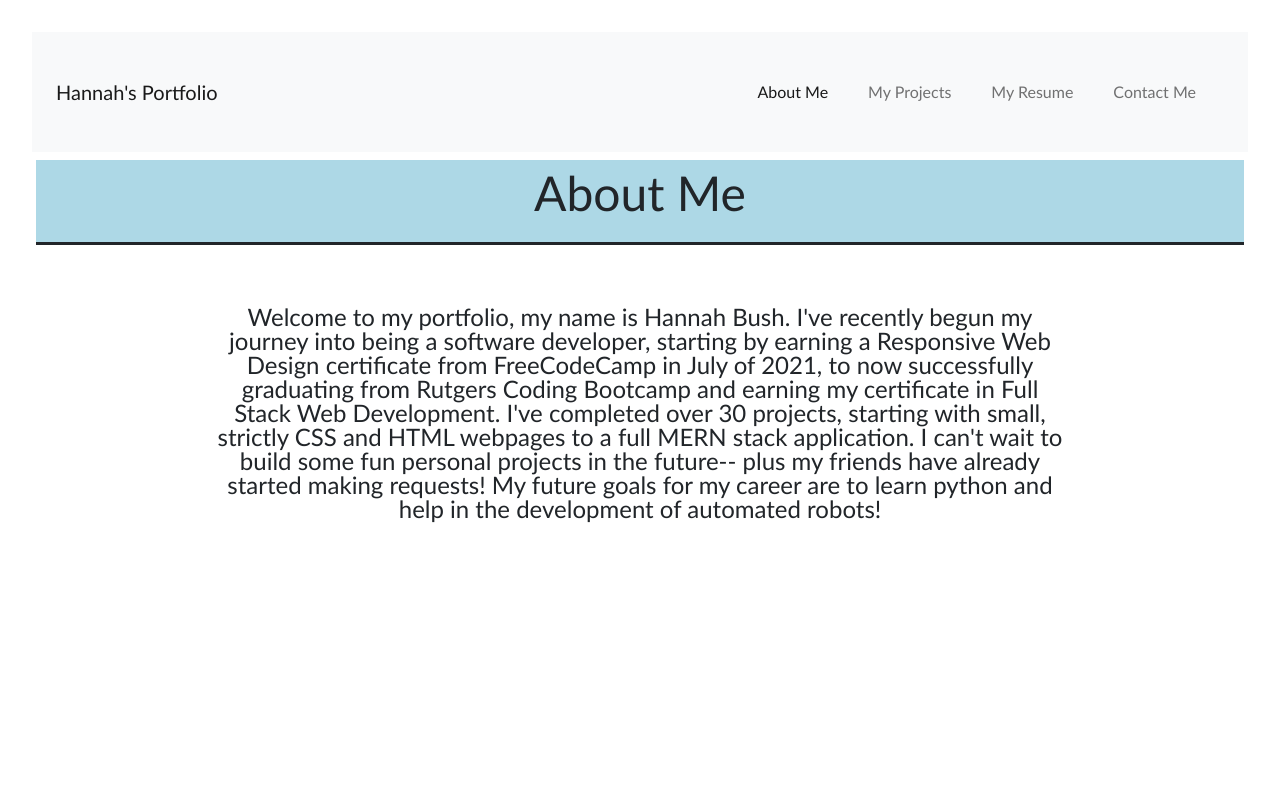
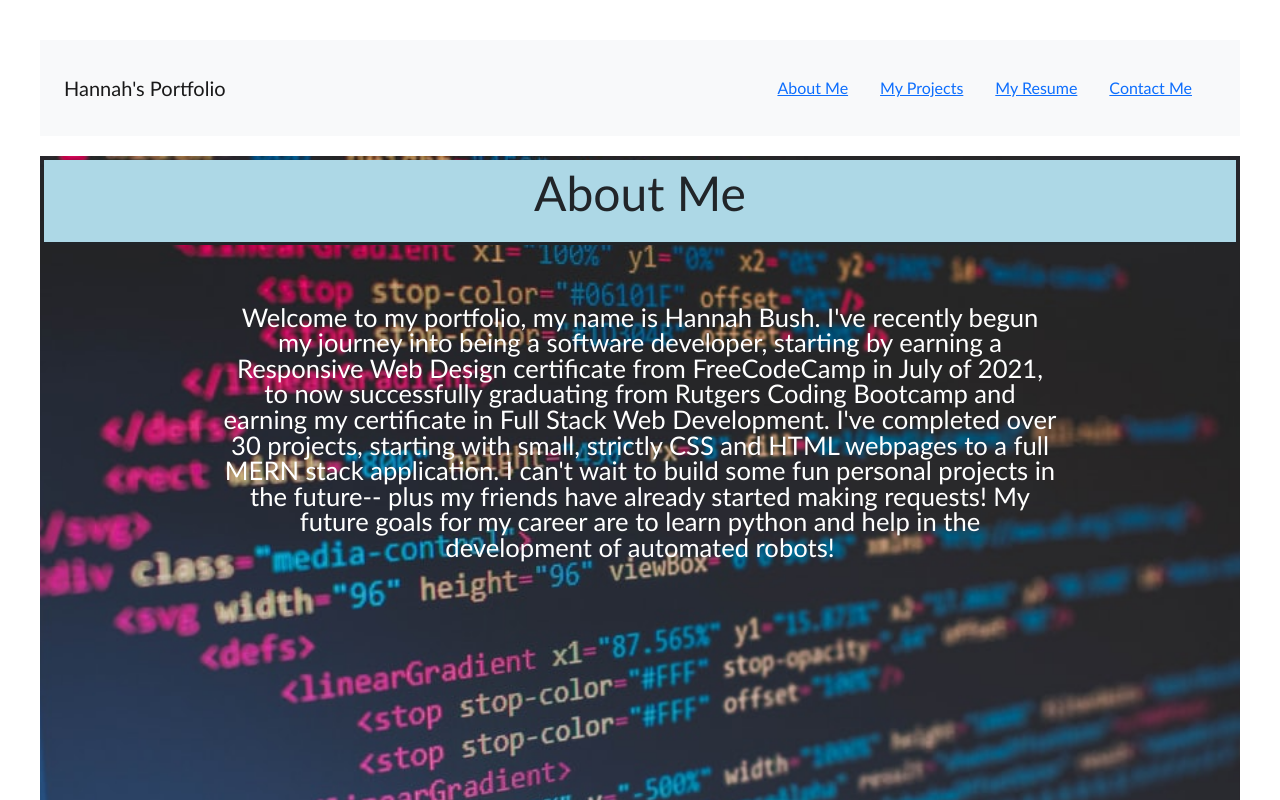
Before and after one commit to hannahisprogramming/react-portfolio, a React (Create React App) app: page /about in a window 1280 px wide. Shown: the top 800 px of the page. Built offline with nearby package versions, Linux system fonts and the light colour scheme.

Commit message:
recreated with react-router, adjusted some pages

```diff
--- a/package.json
+++ b/package.json
@@ -9,6 +9,7 @@
     "bootstrap": "^5.1.3",
     "react": "17.0.2",
     "react-dom": "17.0.2",
+    "react-router-dom": "^6.3.0",
     "react-scripts": "5.0.1",
     "web-vitals": "^2.1.4"
   },
--- a/src/App.js
+++ b/src/App.js
@@ -1,35 +1,37 @@
 import React, { useState } from 'react';
 import './App.css';
 import Nav from './components/Nav';
-import About from './components/About';
-import Projects from './components/Projects';
-import Resume from './components/Resume';
-import Contact from './components/Contact';
+import { Outlet, Link } from 'react-router-dom';
 
 function App() {
-  const [currentPage, setCurrentPage] = useState('About');
-  const handlePagechange = (page) => setCurrentPage(page);
-
-  const renderPage = () => {
-    if(currentPage === 'About') {
-      return <About />;
-    }
-    if(currentPage === 'Projects') {
-      return <Projects />
-    }
-    if(currentPage === 'Resume') {
-      return <Resume />
-    }
-
-    return <Contact />
-  }
-
   return (
     <div>
-      <Nav currentPage={currentPage} handlePagechange={handlePagechange}></Nav>
-      {renderPage()}
+      <div>
+        <Nav />
+      </div>
+      <div>
+        <Outlet />
+      </div>
     </div>
   );
 }
 
 export default App;
+
+
+  // const [currentPage, setCurrentPage] = useState('About');
+  // const handlePagechange = (page) => setCurrentPage(page);
+
+  // const renderPage = () => {
+  //   if(currentPage === 'About') {
+  //     return <About />;
+  //   }
+  //   if(currentPage === 'Projects') {
+  //     return <Projects />
+  //   }
+  //   if(currentPage === 'Resume') {
+  //     return <Resume />
+  //   }
+
+  //   return <Contact />
+  // }
--- a/src/components/About.js
+++ b/src/components/About.js
@@ -1,12 +1,9 @@
 import React from 'react';
-//hero image
-import heroImage from '../assets/codeblock.jfif';
-//<img src={heroImage} className='my-2' style={{width: "100%"}} alt="hero" />
 function About() {
   return (
-    <section className="about">
+    <section className="about hero">
       <h2 className='title'>About Me</h2>
-      <p className='text-dark'>
+      <p>
         Welcome to my portfolio, my name is Hannah Bush. I've recently begun my
         journey into being a software developer, starting by earning a Responsive
         Web Design certificate from FreeCodeCamp in July of 2021, to now successfully
--- a/src/components/Nav.js
+++ b/src/components/Nav.js
@@ -1,10 +1,11 @@
 import React from 'react';
+import { Link } from "react-router-dom";
 
-function Nav({currentPage, handlePageChange}) {
+function Nav() {
   return (
     <nav className='navbar navbar-expand-lg navbar-light bg-light'>
       <div className='container-fluid'>
-        <a  className='navbar-brand' href='#about' onClick={() => handlePageChange('About')}>
+        <a  className='navbar-brand' href='#about'>
           Hannah's Portfolio
         </a>
         <button className="navbar-toggler" type="button" data-bs-toggle="collapse" data-bs-target="#navbarNav" aria-controls="navbarNav" aria-expanded="false" aria-label="Toggle navigation">
@@ -13,32 +14,24 @@ function Nav({currentPage, handlePageChange}) {
         <div id="navbarNav" className='collapse navbar-collapse'>
           <ul className='navbar-nav ms-auto'>
             <li className='nav-item'>
-              <a href='#about' onClick={() => handlePageChange('About')}
-              className={currentPage === 'About' ? 'nav-link active' : 'nav-link'}
-              >
+              <Link to="/about">
                 About Me
-              </a>
+              </Link>
             </li>
             <li className='nav-item'>
-              <a href='#projects' onClick={() => handlePageChange('Projects')}
-              className={currentPage === 'Projects' ? 'nav-link active' : 'nav-link'}
-              >
+              <Link to="/projects">
                 My Projects
-              </a>
+              </Link>
+            </li>
+            <li className='nav-item : navActive'>
+              <Link to="/resume">
+                My Resume
+              </Link>
             </li>
             <li className='nav-item'>
-              <a href='#resume' onClick={() => handlePageChange('Resume')}
-              className={currentPage === 'Resume' ? 'nav-link active' : 'nav-link'}
-              >
-                My Resume
-              </a>
-            </li>
-            <li className='nav-item'>
-              <a href='#contact' onClick={() => handlePageChange('Contact')}
-              className={currentPage === 'Contact' ? 'nav-link active' : 'nav-link'}
-              >
+              <Link to="/contact">
                 Contact Me
-              </a>
+              </Link>
             </li>
           </ul>
         </div>
--- a/src/components/Projects.js
+++ b/src/components/Projects.js
@@ -3,13 +3,13 @@ import React from "react";
 function Projects() {
   return (
     <section className='project'>
-      <h2 id="Projects">Projects</h2>
+      <h2 id="Projects" className="title">Projects</h2>
       <div className='project'>
         <h3>Weather Dashboard</h3>
         <div className="project-img">
           <p>
             <a href="https://hannahisprogramming.github.io/weather-dashboard/" target="_blank">
-              <img src='assets/weather-dashboard.jpg' alt="Weather Dashboard" style={{ display: "flex" }} width="500" height="400"/>
+              <img src='/assets/weather-dashboard.jpg' alt="Weather Dashboard" style={{ display: "flex" }} width="500" height="400"/>
             </a>
           </p>
         </div>
--- a/src/components/Resume.js
+++ b/src/components/Resume.js
@@ -7,7 +7,7 @@ function Resume () {
         <h2 id="resume" className='title'>Resume</h2>
         <iframe
           title='My Resume'
-          src="../assets/hannah-bush-resume.pdf" alt="Resume"
+          src="/assets/hannah-bush-resume.pdf" alt="Resume"
           style={{
             border: 0
           }}
--- a/src/index.css
+++ b/src/index.css
@@ -81,9 +81,9 @@ header ul li {
 
 .about p {
   line-height: 1;
-  color: black;
+  color: white;
   width: 80%;
-  font-size: x-large;
+  font-size: 2vw;
   margin: 0 auto;
   text-align: center;
   padding: 60px;
@@ -117,8 +117,8 @@ header ul li {
 }
 
 .project-img img {
-  height: 200px;
-  width: 200px;
+  height: 400px;
+  width: 400px;
   box-shadow: 10px 5px 5px black;
 }
 
--- a/src/index.js
+++ b/src/index.js
@@ -1,12 +1,31 @@
 import React from 'react';
 import ReactDOM from 'react-dom';
+import {BrowserRouter, Routes, Route} from "react-router-dom";
 import 'bootstrap/dist/css/bootstrap.css';
 import './index.css';
 import App from './App';
+import About from './components/About';
+import Projects from './components/Projects';
+import Resume from './components/Resume';
+import Contact from './components/Contact';
 
 ReactDOM.render(
   <React.StrictMode>
-    <App />
+    <BrowserRouter>
+    <Routes>
+      <Route path="/" element={<App />}>
+        <Route path="/about" element={<About />} />
+        <Route path="/projects" element={<Projects />} />
+        <Route path="/resume" element={<Resume />} />
+        <Route path="/contact" element={<Contact />} />
+        <Route path="*" element={
+            <main style={{padding: "1rem"}}>
+              <p>There's nothing here!</p>
+            </main>
+          }
+        /></Route>
+    </Routes>
+    </BrowserRouter>
   </React.StrictMode>,
   document.getElementById('root')
 );
```
Also changed, not shown: 1 other file (tests, documents, lock files or other folders).
